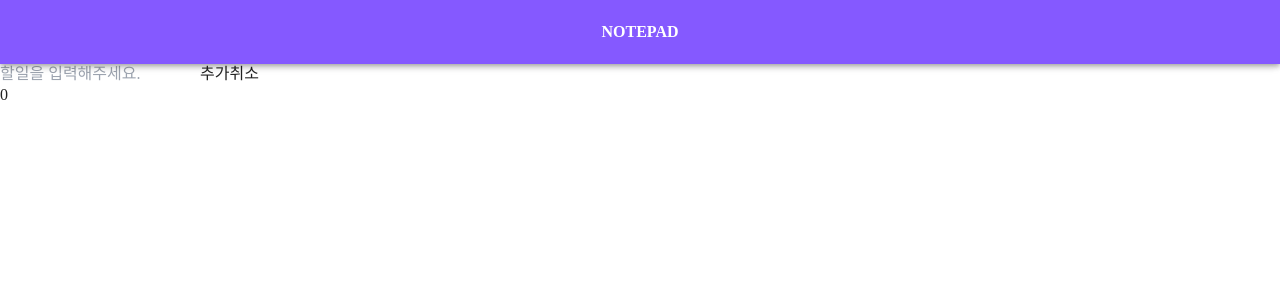
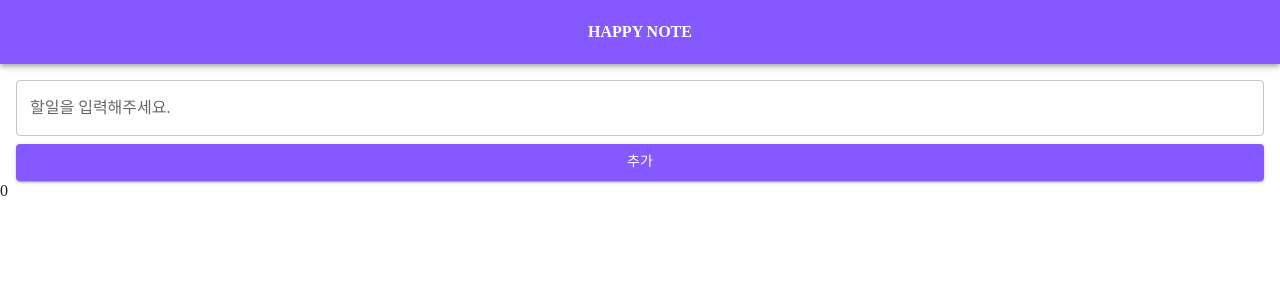
Before and after one commit to NewBean0312/react-test, a React (Create React App) app: page / in a window 1280 px wide. Shown: the top 300 px of the page. Built offline with nearby package versions, Linux system fonts and the light colour scheme; a web font is replaced by a local one.

Commit message:
할 일 추가 폼 꾸미기

```diff
--- a/src/App.js
+++ b/src/App.js
@@ -1,5 +1,5 @@
 import React, { useState, useRef } from "react";
-import { AppBar, Toolbar } from "@mui/material";
+import { AppBar, Button, TextField, Toolbar } from "@mui/material";
 
 import "./App.css";
 
@@ -67,21 +67,20 @@ function App() {
       <AppBar position="fixed">
         <Toolbar>
           <div className="flex-1"></div>
-          <div className="font-bold">NOTEPAD</div>
+          <div className="font-bold">HAPPY NOTE</div>
           <div className="flex-1"></div>
         </Toolbar>
       </AppBar>
       <Toolbar />
 
-      <form onSubmit={onSubmit}>
-        <input
+      <form onSubmit={onSubmit} className="flex flex-col mt-4 px-4 gap-2">
+        <TextField
           autoComplete="off"
           name="content"
-          type="text"
-          placeholder="할일을 입력해주세요."
+          label="할일을 입력해주세요."
+          variant="outlined"
         />
-        <input type="submit" value="추가" />
-        <input type="reset" value="취소" />
+        <Button variant="contained">추가</Button>
       </form>
       {todosState.todos.length}
     </>
```
